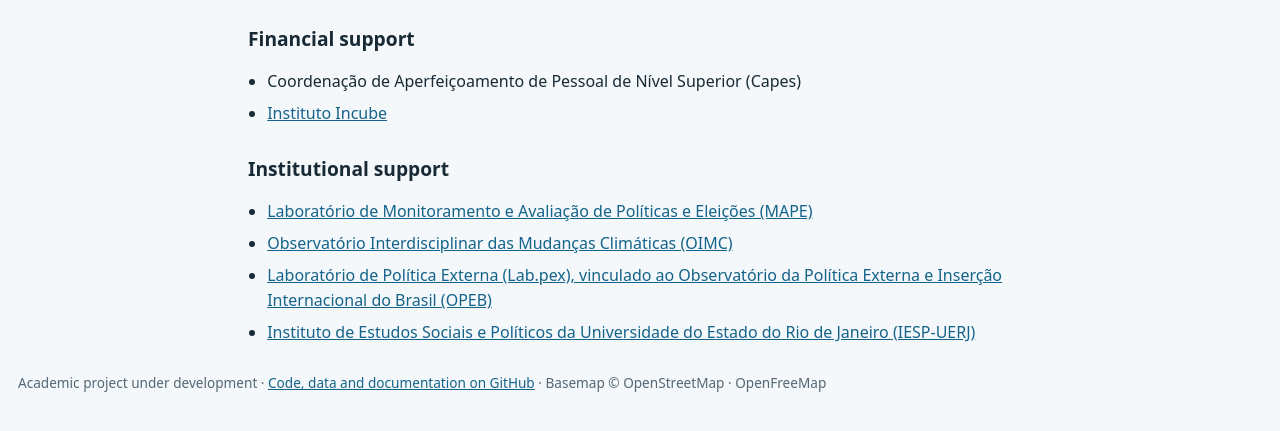
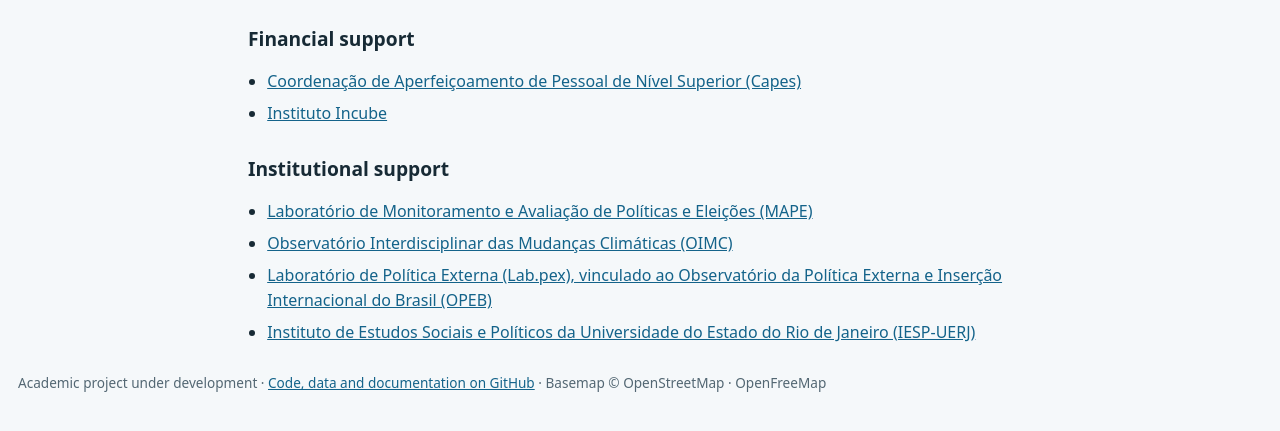
Before and after one commit to fredericofilho-iesp/atlas-desigualdade-termica, a plain HTML site: page apoio/index.html in a window 1280 px wide. Shown: the part 301-732 px from the top of the page. Drawn offline with Linux system fonts and the light colour scheme.

Commit message:
Apoio: link da Capes
Co-Authored-By: Claude Opus 5.5 <noreply@anthropic.com>
Claude-Session: https://claude.ai/code/session_01ALGWfZriN9d5JqpTkpHovG

```diff
--- a/apoio/index.html
+++ b/apoio/index.html
@@ -32,7 +32,7 @@
 <main class="conteudo texto">
   <h1 data-i18n="support.title">Support</h1>
   <p data-i18n="support.lead" class="lead">Organizations that support the Heat Inequality Atlas.</p>
-  <div data-i18n="support.body"><h2>Financial support</h2><ul class="apoios"><li>Coordenação de Aperfeiçoamento de Pessoal de Nível Superior (Capes)</li><li><a href="https://www.incube.org.br/" target="_blank" rel="noopener">Instituto Incube</a></li></ul><h2>Institutional support</h2><ul class="apoios"><li><a href="https://mape.org.br/" target="_blank" rel="noopener">Laboratório de Monitoramento e Avaliação de Políticas e Eleições (MAPE)</a></li><li><a href="https://obsinterclima.eco.br/" target="_blank" rel="noopener">Observatório Interdisciplinar das Mudanças Climáticas (OIMC)</a></li><li><a href="https://opeb.org/lab-pex/" target="_blank" rel="noopener">Laboratório de Política Externa (Lab.pex), vinculado ao Observatório da Política Externa e Inserção Internacional do Brasil (OPEB)</a></li><li><a href="https://iesp.uerj.br/" target="_blank" rel="noopener">Instituto de Estudos Sociais e Políticos da Universidade do Estado do Rio de Janeiro (IESP-UERJ)</a></li></ul></div>
+  <div data-i18n="support.body"><h2>Financial support</h2><ul class="apoios"><li><a href="https://www.gov.br/capes/" target="_blank" rel="noopener">Coordenação de Aperfeiçoamento de Pessoal de Nível Superior (Capes)</a></li><li><a href="https://www.incube.org.br/" target="_blank" rel="noopener">Instituto Incube</a></li></ul><h2>Institutional support</h2><ul class="apoios"><li><a href="https://mape.org.br/" target="_blank" rel="noopener">Laboratório de Monitoramento e Avaliação de Políticas e Eleições (MAPE)</a></li><li><a href="https://obsinterclima.eco.br/" target="_blank" rel="noopener">Observatório Interdisciplinar das Mudanças Climáticas (OIMC)</a></li><li><a href="https://opeb.org/lab-pex/" target="_blank" rel="noopener">Laboratório de Política Externa (Lab.pex), vinculado ao Observatório da Política Externa e Inserção Internacional do Brasil (OPEB)</a></li><li><a href="https://iesp.uerj.br/" target="_blank" rel="noopener">Instituto de Estudos Sociais e Políticos da Universidade do Estado do Rio de Janeiro (IESP-UERJ)</a></li></ul></div>
 </main>
 <footer class="rodape" data-i18n="footer">Academic project under development · <a href="https://github.com/fredericofilho-iesp/atlas-desigualdade-termica">Code, data and documentation on GitHub</a> · Basemap © OpenStreetMap · OpenFreeMap</footer>
 </body>
--- a/js/i18n.js
+++ b/js/i18n.js
@@ -34,7 +34,7 @@
       'nav.support': 'Support',
       'support.title': 'Support',
       'support.lead': 'Organizations that support the Heat Inequality Atlas.',
-      'support.body': '<h2>Financial support</h2><ul class="apoios"><li>Coordenação de Aperfeiçoamento de Pessoal de Nível Superior (Capes)</li><li><a href="https://www.incube.org.br/" target="_blank" rel="noopener">Instituto Incube</a></li></ul><h2>Institutional support</h2><ul class="apoios"><li><a href="https://mape.org.br/" target="_blank" rel="noopener">Laboratório de Monitoramento e Avaliação de Políticas e Eleições (MAPE)</a></li><li><a href="https://obsinterclima.eco.br/" target="_blank" rel="noopener">Observatório Interdisciplinar das Mudanças Climáticas (OIMC)</a></li><li><a href="https://opeb.org/lab-pex/" target="_blank" rel="noopener">Laboratório de Política Externa (Lab.pex), vinculado ao Observatório da Política Externa e Inserção Internacional do Brasil (OPEB)</a></li><li><a href="https://iesp.uerj.br/" target="_blank" rel="noopener">Instituto de Estudos Sociais e Políticos da Universidade do Estado do Rio de Janeiro (IESP-UERJ)</a></li></ul>',
+      'support.body': '<h2>Financial support</h2><ul class="apoios"><li><a href="https://www.gov.br/capes/" target="_blank" rel="noopener">Coordenação de Aperfeiçoamento de Pessoal de Nível Superior (Capes)</a></li><li><a href="https://www.incube.org.br/" target="_blank" rel="noopener">Instituto Incube</a></li></ul><h2>Institutional support</h2><ul class="apoios"><li><a href="https://mape.org.br/" target="_blank" rel="noopener">Laboratório de Monitoramento e Avaliação de Políticas e Eleições (MAPE)</a></li><li><a href="https://obsinterclima.eco.br/" target="_blank" rel="noopener">Observatório Interdisciplinar das Mudanças Climáticas (OIMC)</a></li><li><a href="https://opeb.org/lab-pex/" target="_blank" rel="noopener">Laboratório de Política Externa (Lab.pex), vinculado ao Observatório da Política Externa e Inserção Internacional do Brasil (OPEB)</a></li><li><a href="https://iesp.uerj.br/" target="_blank" rel="noopener">Instituto de Estudos Sociais e Políticos da Universidade do Estado do Rio de Janeiro (IESP-UERJ)</a></li></ul>',
       'nav.soon': 'coming soon',
       'lang.label': 'Language',
       'footer': 'Academic project under development · <a href="https://github.com/fredericofilho-iesp/atlas-desigualdade-termica">Code, data and documentation on GitHub</a> · Basemap © OpenStreetMap · OpenFreeMap',
@@ -173,7 +173,7 @@
       'nav.support': 'Apoio',
       'support.title': 'Apoio',
       'support.lead': 'Instituições que apoiam o Atlas Interativo de Desigualdade Térmica.',
-      'support.body': '<h2>Apoio financeiro</h2><ul class="apoios"><li>Coordenação de Aperfeiçoamento de Pessoal de Nível Superior (Capes)</li><li><a href="https://www.incube.org.br/" target="_blank" rel="noopener">Instituto Incube</a></li></ul><h2>Apoio institucional</h2><ul class="apoios"><li><a href="https://mape.org.br/" target="_blank" rel="noopener">Laboratório de Monitoramento e Avaliação de Políticas e Eleições (MAPE)</a></li><li><a href="https://obsinterclima.eco.br/" target="_blank" rel="noopener">Observatório Interdisciplinar das Mudanças Climáticas (OIMC)</a></li><li><a href="https://opeb.org/lab-pex/" target="_blank" rel="noopener">Laboratório de Política Externa (Lab.pex), vinculado ao Observatório da Política Externa e Inserção Internacional do Brasil (OPEB)</a></li><li><a href="https://iesp.uerj.br/" target="_blank" rel="noopener">Instituto de Estudos Sociais e Políticos da Universidade do Estado do Rio de Janeiro (IESP-UERJ)</a></li></ul>',
+      'support.body': '<h2>Apoio financeiro</h2><ul class="apoios"><li><a href="https://www.gov.br/capes/" target="_blank" rel="noopener">Coordenação de Aperfeiçoamento de Pessoal de Nível Superior (Capes)</a></li><li><a href="https://www.incube.org.br/" target="_blank" rel="noopener">Instituto Incube</a></li></ul><h2>Apoio institucional</h2><ul class="apoios"><li><a href="https://mape.org.br/" target="_blank" rel="noopener">Laboratório de Monitoramento e Avaliação de Políticas e Eleições (MAPE)</a></li><li><a href="https://obsinterclima.eco.br/" target="_blank" rel="noopener">Observatório Interdisciplinar das Mudanças Climáticas (OIMC)</a></li><li><a href="https://opeb.org/lab-pex/" target="_blank" rel="noopener">Laboratório de Política Externa (Lab.pex), vinculado ao Observatório da Política Externa e Inserção Internacional do Brasil (OPEB)</a></li><li><a href="https://iesp.uerj.br/" target="_blank" rel="noopener">Instituto de Estudos Sociais e Políticos da Universidade do Estado do Rio de Janeiro (IESP-UERJ)</a></li></ul>',
       'nav.soon': 'em breve',
       'lang.label': 'Idioma',
       'footer': 'Projeto acadêmico em desenvolvimento · <a href="https://github.com/fredericofilho-iesp/atlas-desigualdade-termica">Código, dados e documentação no GitHub</a> · Mapa-base © OpenStreetMap · OpenFreeMap',
@@ -312,7 +312,7 @@
       'nav.support': 'Apoyo',
       'support.title': 'Apoyo',
       'support.lead': 'Instituciones que apoyan el Atlas Interactivo de Desigualdad Térmica.',
-      'support.body': '<h2>Apoyo financiero</h2><ul class="apoios"><li>Coordenação de Aperfeiçoamento de Pessoal de Nível Superior (Capes)</li><li><a href="https://www.incube.org.br/" target="_blank" rel="noopener">Instituto Incube</a></li></ul><h2>Apoyo institucional</h2><ul class="apoios"><li><a href="https://mape.org.br/" target="_blank" rel="noopener">Laboratório de Monitoramento e Avaliação de Políticas e Eleições (MAPE)</a></li><li><a href="https://obsinterclima.eco.br/" target="_blank" rel="noopener">Observatório Interdisciplinar das Mudanças Climáticas (OIMC)</a></li><li><a href="https://opeb.org/lab-pex/" target="_blank" rel="noopener">Laboratório de Política Externa (Lab.pex), vinculado ao Observatório da Política Externa e Inserção Internacional do Brasil (OPEB)</a></li><li><a href="https://iesp.uerj.br/" target="_blank" rel="noopener">Instituto de Estudos Sociais e Políticos da Universidade do Estado do Rio de Janeiro (IESP-UERJ)</a></li></ul>',
+      'support.body': '<h2>Apoyo financiero</h2><ul class="apoios"><li><a href="https://www.gov.br/capes/" target="_blank" rel="noopener">Coordenação de Aperfeiçoamento de Pessoal de Nível Superior (Capes)</a></li><li><a href="https://www.incube.org.br/" target="_blank" rel="noopener">Instituto Incube</a></li></ul><h2>Apoyo institucional</h2><ul class="apoios"><li><a href="https://mape.org.br/" target="_blank" rel="noopener">Laboratório de Monitoramento e Avaliação de Políticas e Eleições (MAPE)</a></li><li><a href="https://obsinterclima.eco.br/" target="_blank" rel="noopener">Observatório Interdisciplinar das Mudanças Climáticas (OIMC)</a></li><li><a href="https://opeb.org/lab-pex/" target="_blank" rel="noopener">Laboratório de Política Externa (Lab.pex), vinculado ao Observatório da Política Externa e Inserção Internacional do Brasil (OPEB)</a></li><li><a href="https://iesp.uerj.br/" target="_blank" rel="noopener">Instituto de Estudos Sociais e Políticos da Universidade do Estado do Rio de Janeiro (IESP-UERJ)</a></li></ul>',
       'nav.soon': 'próximamente',
       'lang.label': 'Idioma',
       'footer': 'Proyecto académico en desarrollo · <a href="https://github.com/fredericofilho-iesp/atlas-desigualdade-termica">Código, datos y documentación en GitHub</a> · Mapa base © OpenStreetMap · OpenFreeMap',
```
